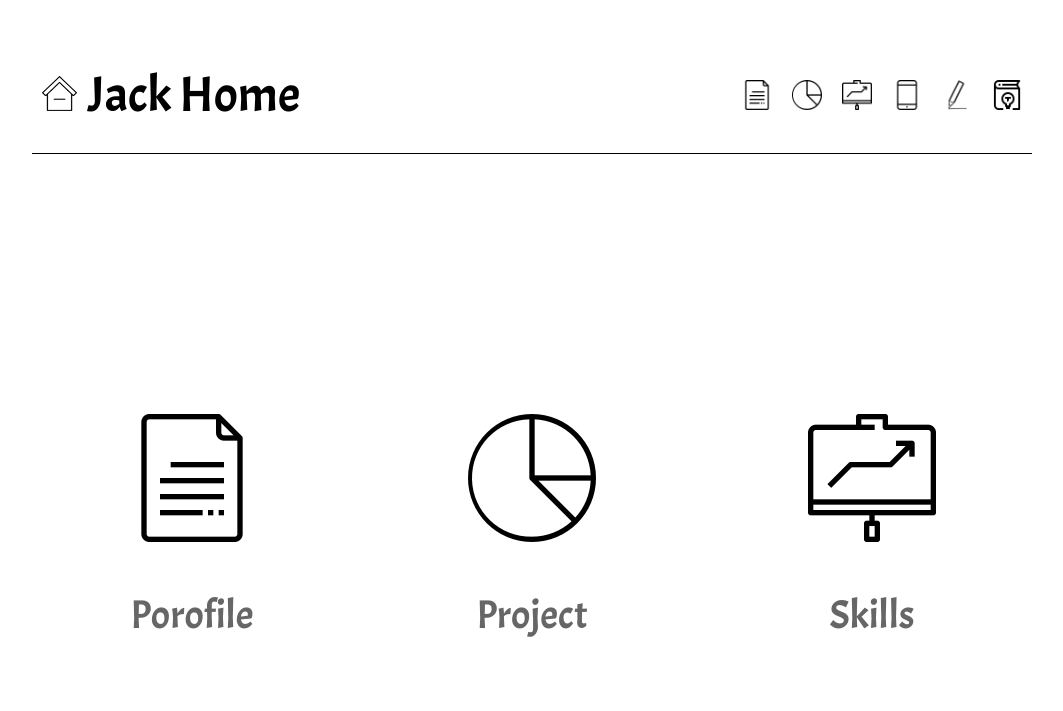
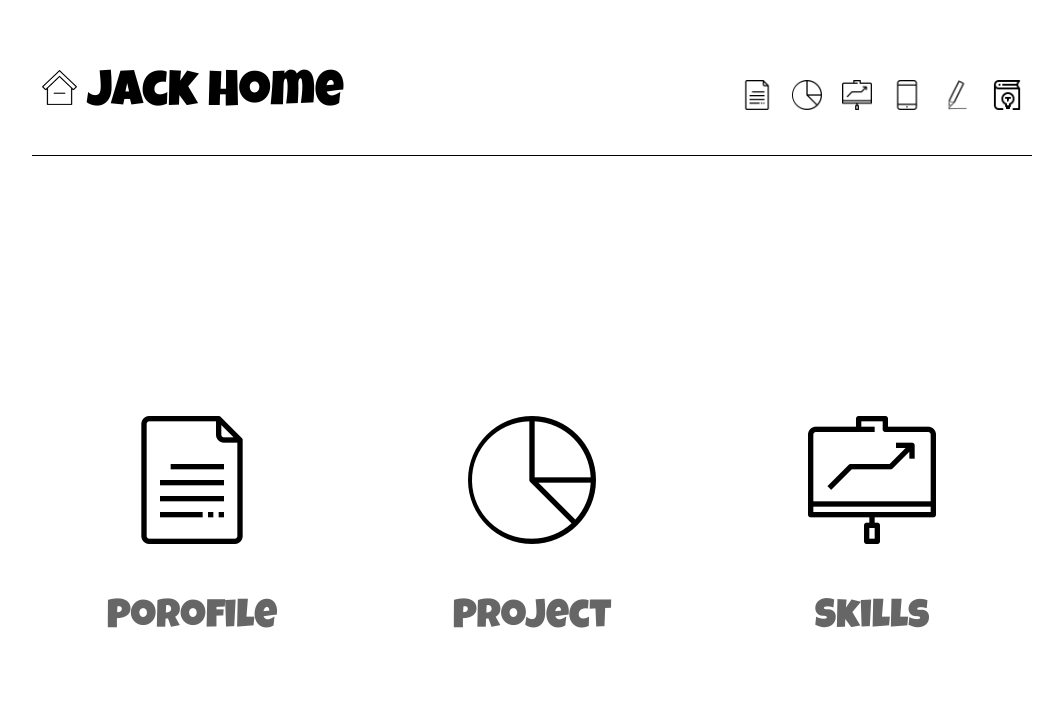
Before and after one commit to wormshome/wormshome, a plain HTML site: page index.html in a window 1280 px wide. Shown: the top 711 px of the page, without its empty margins (108-1171 px from the left). Drawn offline with Linux system fonts and the light colour scheme; files whose address does not match are found by name; a web font is replaced by a local one.

Commit message:
v1.1
font change

```diff
--- a/src/css/main.css
+++ b/src/css/main.css
@@ -1,8 +1,8 @@
 @charset "utf-8";
-@import url('https://fonts.googleapis.com/css?family=Acme');
+@import url('https://fonts.googleapis.com/css?family=Luckiest+Guy');
 @import url('http://fonts.googleapis.com/earlyaccess/hanna.css');
 
-body{font-family:'Acme',sans-serif,serif;background-color:#fff;}
+body{font-family:'Luckiest Guy','hanna',sans-serif,serif;background-color:#fff;}
 body.bg01{background-color:#ffc000;}
 body.bg02{background-color:#677acc;}
 body.bg03{background-color:#a560b0;}
```
